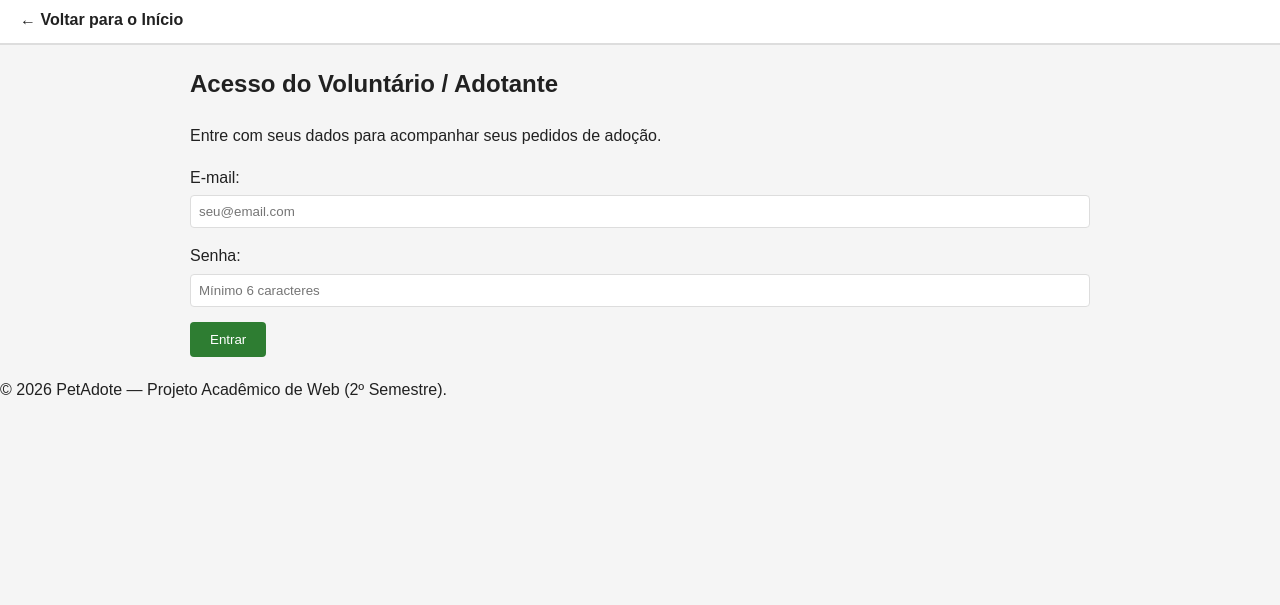
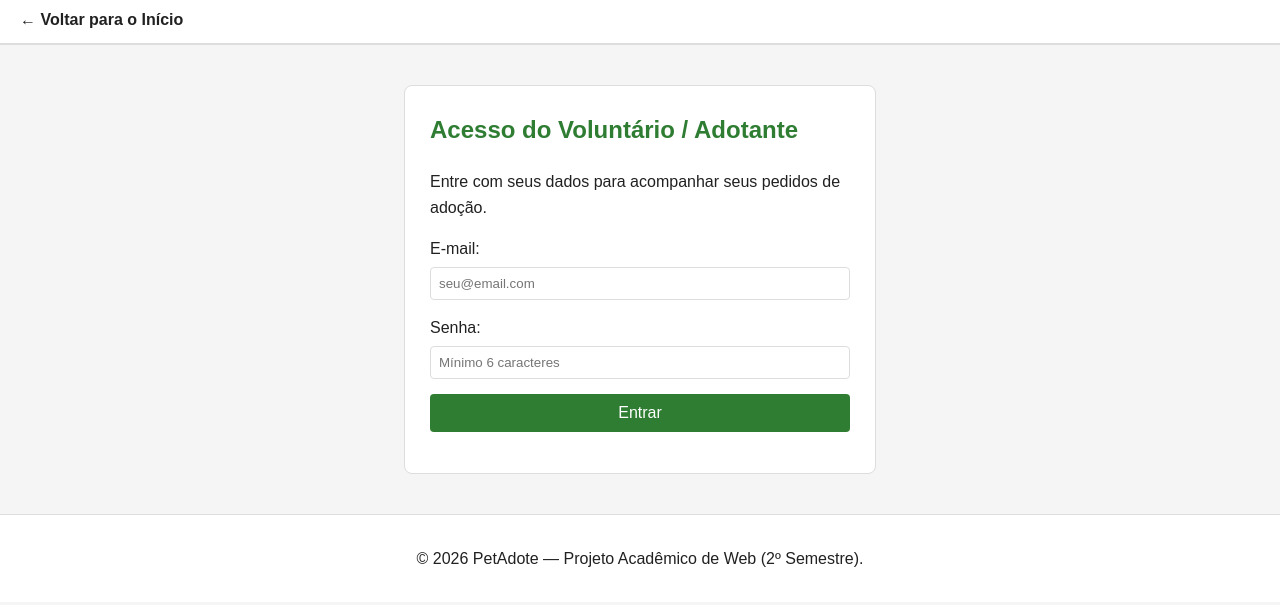
Before and after one commit to ArthurMiranda117/Projeto-Final-DI, a plain HTML site: page login.html in a window 1280 px wide. Shown: the part 51-656 px from the top of the page. Drawn offline with Linux system fonts and the light colour scheme.

Commit message:
Update style.css

```diff
--- a/style.css
+++ b/style.css
@@ -1,4 +1,4 @@
-/* VARIÁVEIS DE CORES */
+/*cores var*/
 :root {
     --bg-pagina: #F5F5F5;
     --bg-card: #FFFFFF;
@@ -9,7 +9,7 @@
     --tamanho-fonte: 16px;
   }
 
-  /* TEMA ESCURO */
+/*Tema*/
   body.dark-mode {
     --bg-pagina: #121212;
     --bg-card: #1E1E1E;
@@ -19,7 +19,7 @@
     --cor-borda: #333;
   }
 
-  /* ESTILOS GERAIS */
+/*estilo*/
   html {
     font-size: var(--tamanho-fonte);
   }
@@ -32,7 +32,7 @@
     line-height: 1.6;
   }
 
-  /* CABEÇALHO E NAV */
+/*nav e cabeçalho*/
   header {
     background-color: var(--bg-card);
     border-bottom: 2px solid var(--cor-borda);
@@ -93,14 +93,14 @@
     border-radius: 4px;
   }
 
-  /* CONTEÚDO PRINCIPAL */
+/*principal*/
   main {
     max-width: 900px;
     margin: 20px auto;
     padding: 0 15px;
   }
 
-  /* CARROSSEL */
+/*carrosel*/
   .secao-carrossel {
     text-align: center;
   }
@@ -125,7 +125,7 @@
     cursor: pointer;
   }
 
-  /* GRID DE PETS (CARDS) */
+/*gridpets*/
   .grid-pets {
     display: flex;
     gap: 20px;
@@ -169,7 +169,7 @@
     margin-top: 10px;
   }
 
-  /* FORMULÁRIO */
+#formulario
   .secao-contato {
     background-color: var(--bg-card);
     padding: 20px;
@@ -204,7 +204,7 @@
     cursor: pointer;
   }
 
-#rodape
+/*rodape*/
   footer {
     text-align: center;
     padding: 15px;
@@ -212,3 +212,30 @@
     border-top: 1px solid var(--cor-borda);
     margin-top: 30px;
   }
+
+/*login*/
+.secao-login {
+    max-width: 420px;
+    margin: 40px auto;
+    background-color: var(--bg-card);
+    padding: 25px;
+    border-radius: 8px;
+    border: 1px solid var(--cor-borda);
+  }
+
+  .secao-login h2 {
+    margin-top: 0;
+    color: var(--cor-primaria);
+  }
+
+  .secao-login .btn-enviar {
+    width: 100%;
+    font-size: 1rem;
+  }
+
+  .feedback-login {
+    margin-top: 15px;
+    font-weight: bold;
+    color: var(--cor-primaria);
+    text-align: center;
+  }
```
